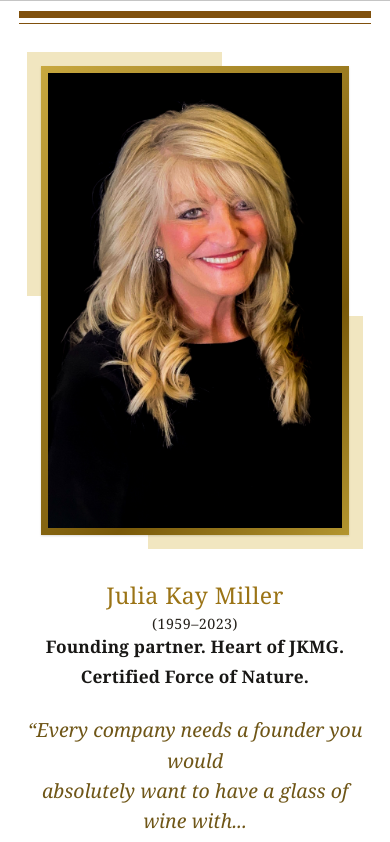
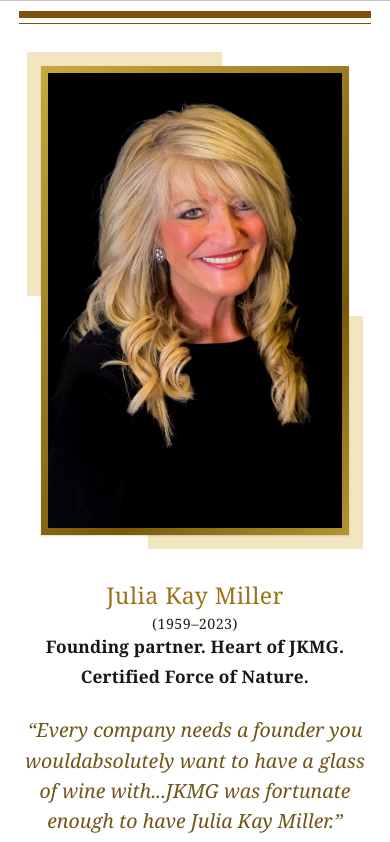
Before and after one commit to HorizonTks/jkmgroup-memorial, a plain HTML site: page index.html in a window 390 px wide. Shown: the part 189-1031 px from the top of the page. Drawn offline with Linux system fonts and the light colour scheme.

Commit message:
Improve mobile text wrapping and remove forced line breaks

```diff
--- a/index.html
+++ b/index.html
@@ -178,7 +178,10 @@
       font-style: italic;
     }
 
-    .memorial p { margin: 0 0 24px; }
+    .memorial p {
+      margin: 0 0 24px;
+      text-wrap: pretty;
+    }
 
     .single-spaced {
       margin-bottom: 24px;
@@ -307,6 +310,9 @@
       .portrait-wrap { padding: 14px; }
       .portrait-frame { padding: 7px; }
       .memorial { font-size: 1rem; }
+      .memorial p { text-wrap: pretty; }
+      .single-spaced p br { display: none; }
+      .lead-quote br { display: none; }
       .sayings { padding: 22px 12px 2px; }
     }
   </style>
```
